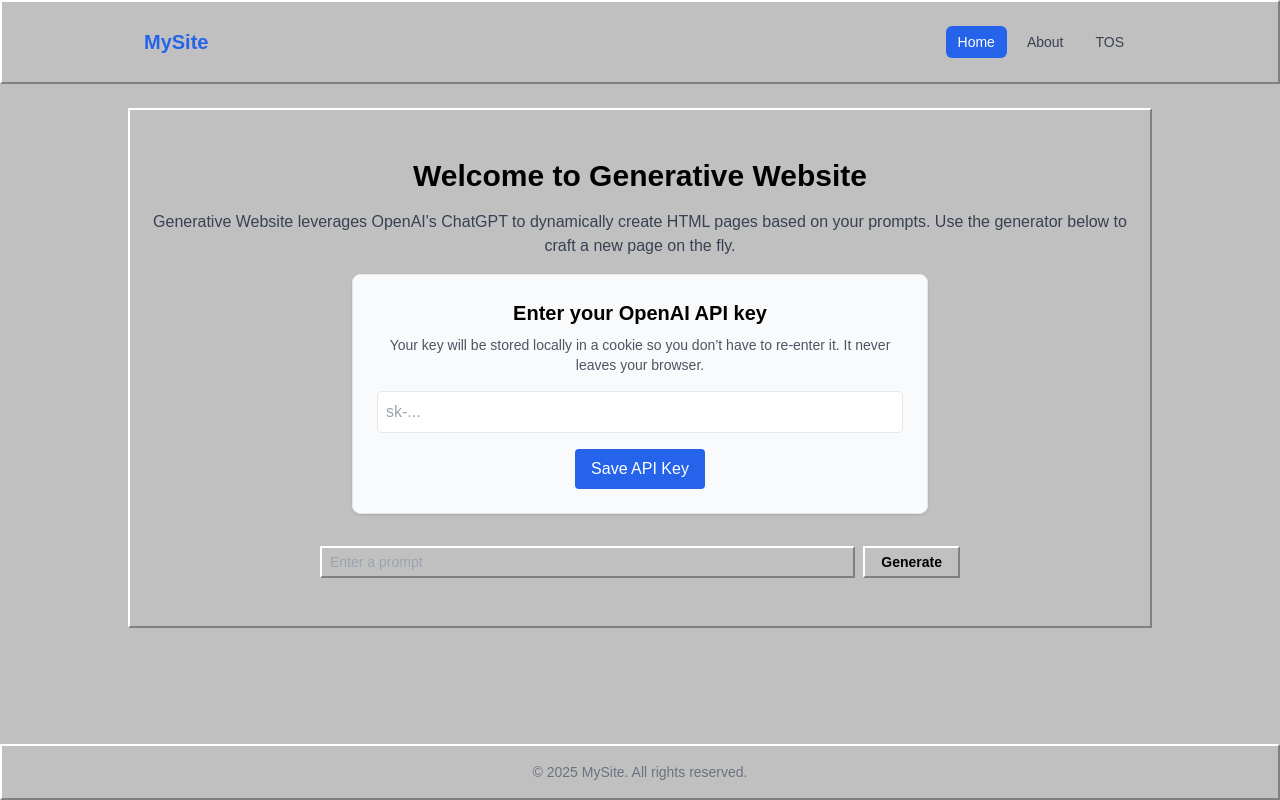
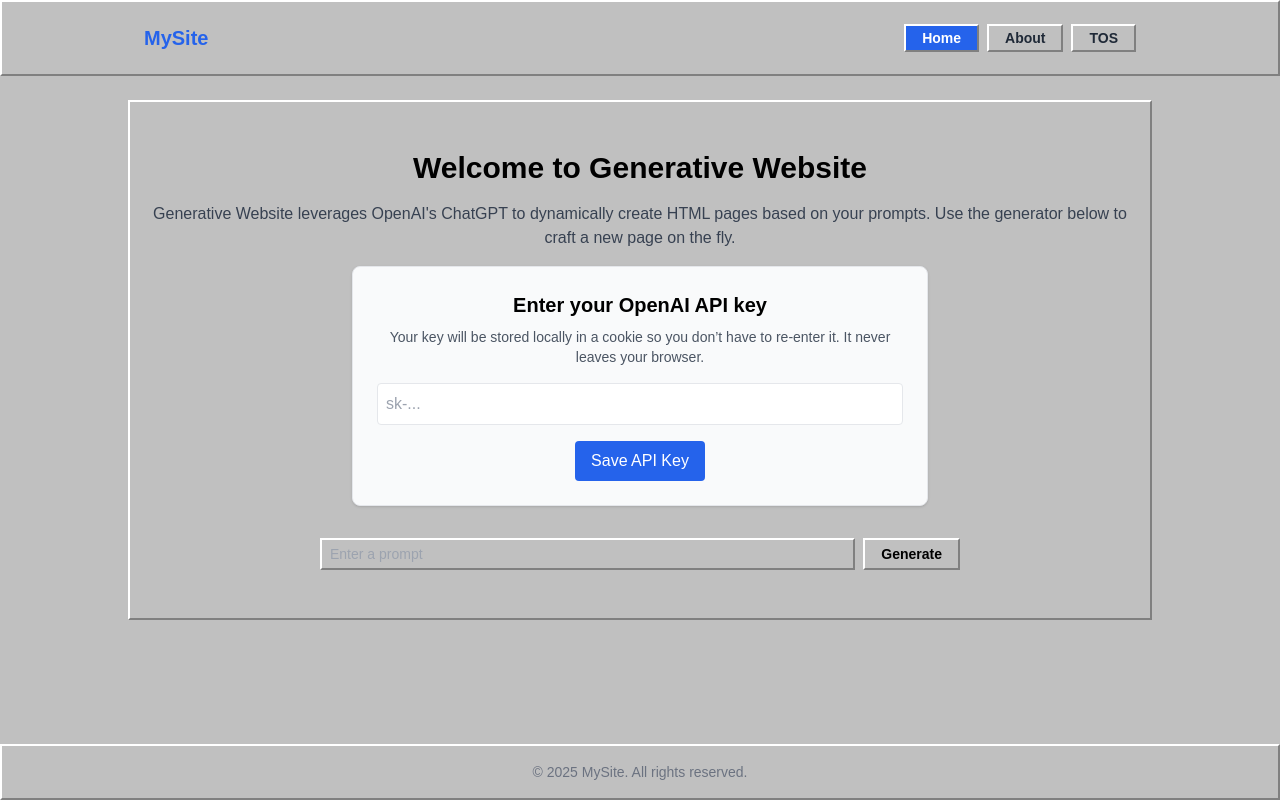
Before and after one commit to louispaulet/generative_website, a React (Vite) app in the folder generative_website_react/: page / in a window 1280 px wide. Built offline with nearby package versions, Linux system fonts and the light colour scheme.

Commit message:
Make site title link and add Win95 navbar

```diff
--- a/generative_website_react/src/components/Navbar.jsx
+++ b/generative_website_react/src/components/Navbar.jsx
@@ -1,16 +1,19 @@
-import { NavLink } from "react-router-dom";
+import { NavLink, Link } from "react-router-dom";
 
 export default function Navbar() {
-  const base =
-    "px-3 py-2 rounded-md text-sm font-medium transition-colors duration-200";
-  const active = "text-white bg-blue-600";
-  const inactive = "text-gray-700 hover:text-blue-600";
+  const base = "win95-button text-sm";
+  const active = "bg-blue-600 text-white";
+  const inactive = "hover:bg-blue-100 text-gray-800";
 
   return (
-    <nav className="win95-window mb-6">
+    <nav className="win95-navbar mb-6">
       <div className="max-w-5xl mx-auto px-4">
         <div className="flex items-center justify-between h-16">
-          <h1 className="text-xl font-bold text-blue-600">MySite</h1>
+          <h1 className="text-xl font-bold text-blue-600">
+            <Link to="/" className="hover:underline">
+              MySite
+            </Link>
+          </h1>
           <div className="space-x-2">
             <NavLink
               to="/"
--- a/generative_website_react/src/index.css
+++ b/generative_website_react/src/index.css
@@ -63,13 +63,21 @@
 }
   .win95-clock{@apply px-2;}
 
-  .win95-window {
+.win95-window {
     background: var(--win-bg);
     border: 2px solid var(--win-light);
     border-bottom-color: var(--win-dark);
     border-right-color: var(--win-dark);
     padding: 0.5rem;
-  }
+}
+
+.win95-navbar {
+  background: var(--win-bg);
+  border: 2px solid var(--win-light);
+  border-bottom-color: var(--win-dark);
+  border-right-color: var(--win-dark);
+  padding: 0.25rem 0.5rem;
+}
 
 /* CRT overlay effects */
   .crt::after {
```
